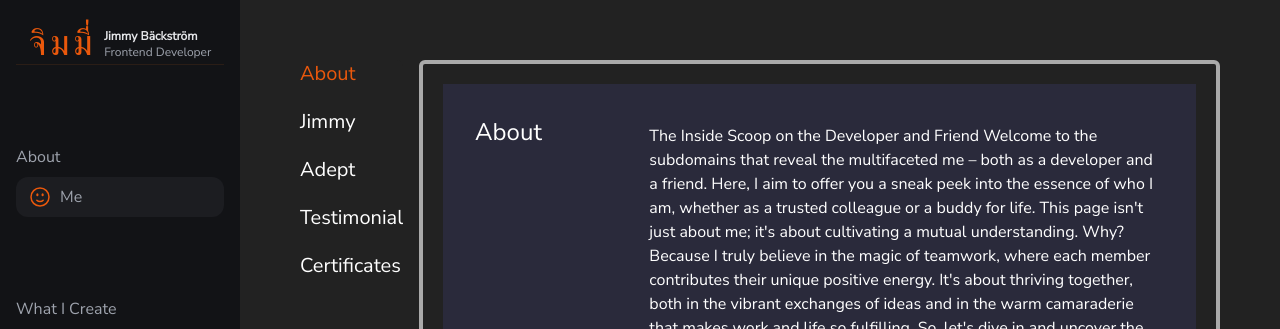
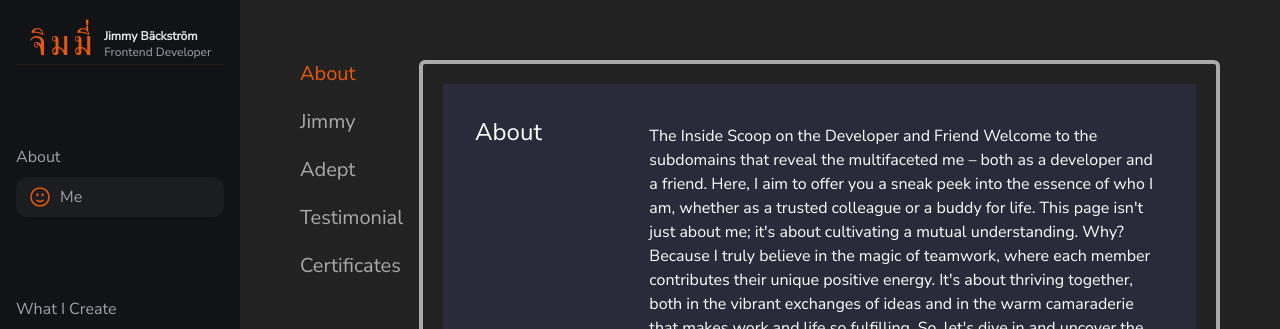
Before and after one commit to wongprom/test-next-13, a Next.js app: page /about in a window 1280 px wide. Shown: the top 329 px of the page. Built offline with nearby package versions, Linux system fonts and the light colour scheme.

Commit message:
#35 Style link color, and on hover.

```diff
--- a/components/SubLinks.tsx
+++ b/components/SubLinks.tsx
@@ -16,9 +16,9 @@ const SubLinks = ({ route, linkText }: Props) => {
     <li className="">
       <Link
         href={route}
-        className={`cursor-pointer ${
+        className={`cursor-pointer text-[#aaaaaa] ${
           currentRouteEndsWith && activeLinkStyle
-        } hover:text-orange-600`}
+        } hover:text-white`}
       >
         {linkText}
       </Link>
```
